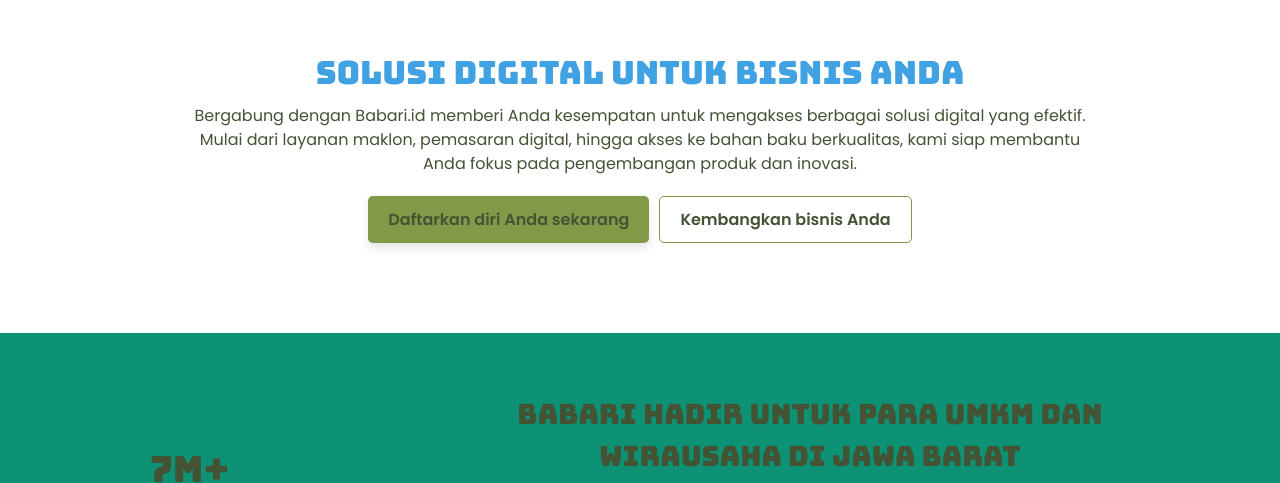
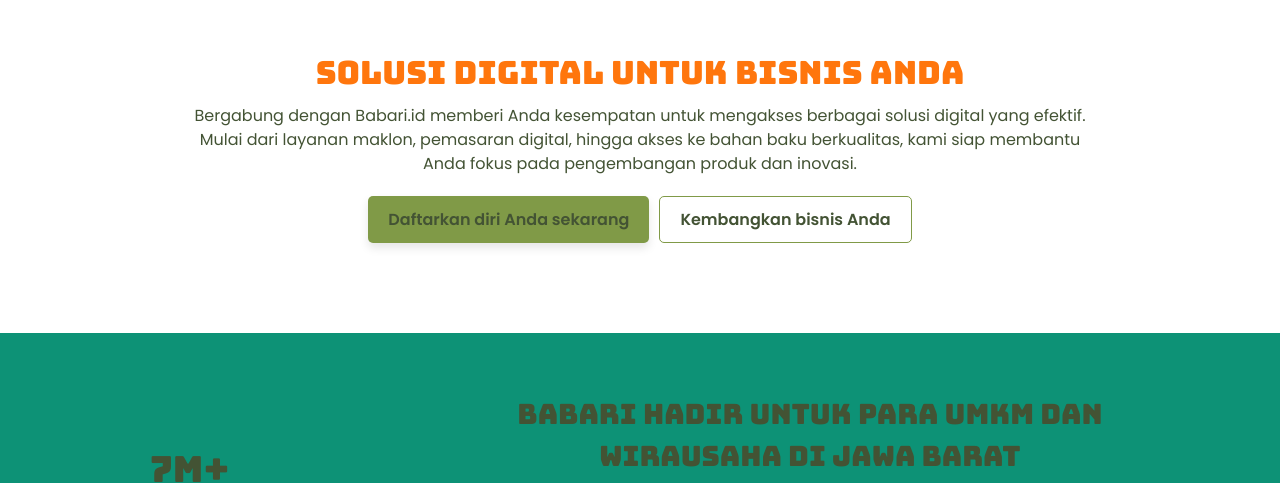
Before and after one commit to rvandivlader/babari, a plain HTML site: page index.html in a window 1280 px wide. Shown: the part 839-1322 px from the top of the page. Drawn offline with nearby package versions, Linux system fonts and the light colour scheme; a web font is replaced by a local one.

Commit message:
Update styles.css

```diff
--- a/assets/css/styles.css
+++ b/assets/css/styles.css
@@ -7,7 +7,7 @@
   --header-height: 3.5rem;
   /*========== Colors ==========*/
   /*Color mode HSL(hue, saturation, lightness)*/
-  --first-color: #40A2E3;
+  --first-color: #FF760D;
   --first-color-lighten: #BBE2EC;
   --title-color: #40A2E3;
   --text-color: #0D9276;
```
